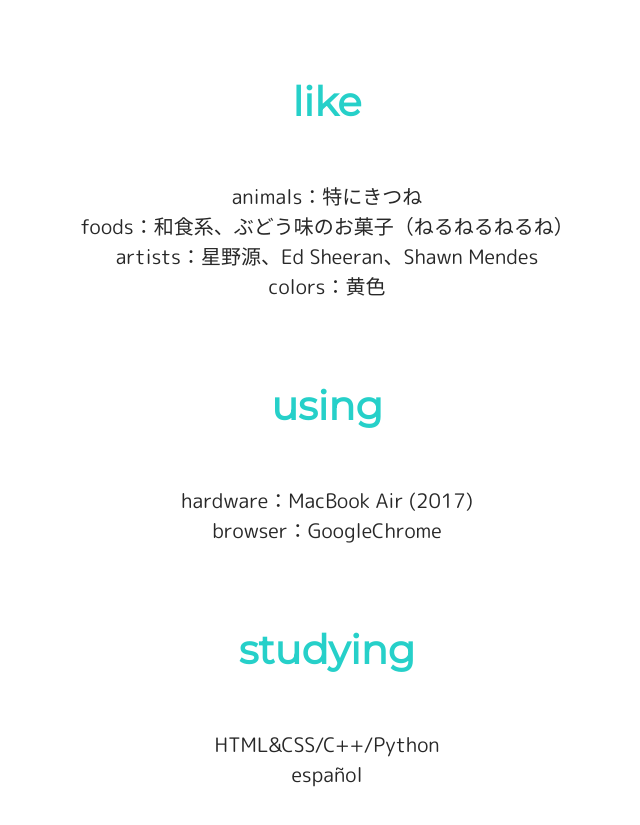
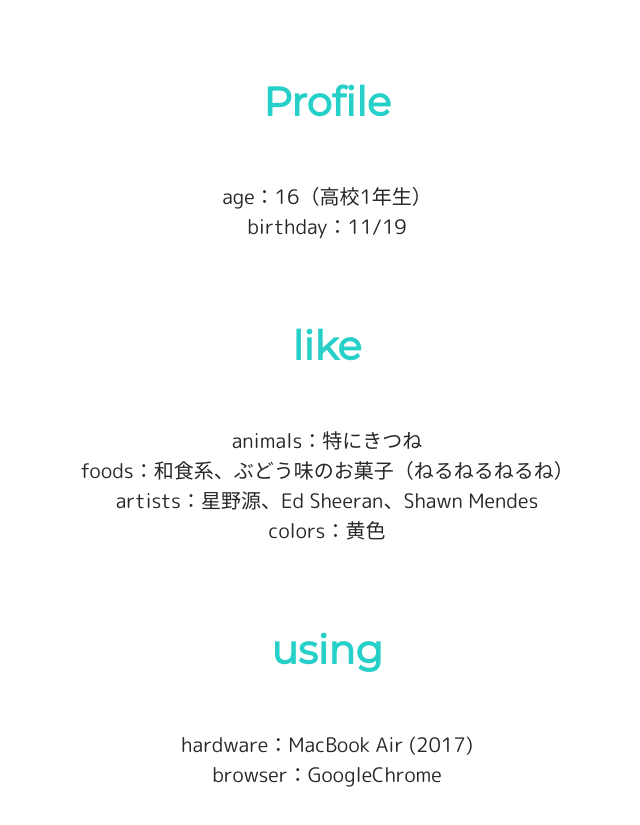
Before and after one commit to madoreenu/old, a plain HTML site: page index.html in a window 1280 px wide. Shown: the part 863-1688 px from the top of the page, without its empty margins (313-953 px from the left). Drawn offline with Linux system fonts and the light colour scheme.

Commit message:
Update index.html

```diff
--- a/index.html
+++ b/index.html
@@ -35,6 +35,9 @@
       <h1>about</h1>
       <img class="icon" src="pictures/mado.png">
       <p>まどれーぬといいます。<br>小さい時からバイオリンが弾けます。 最近はウクレレにはまり中。虫さわれます。いきもの大好き。</p>
+      <h2>Profile</h2>
+      <p>age：16（高校1年生）
+        <br>birthday：11/19</p>
       <h2>like</h2>
       <p>animals：特にきつね
         <br>foods：和食系、ぶどう味のお菓子（ねるねるねるね）
```
